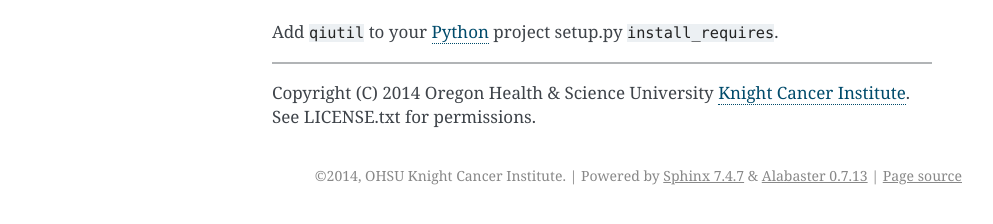
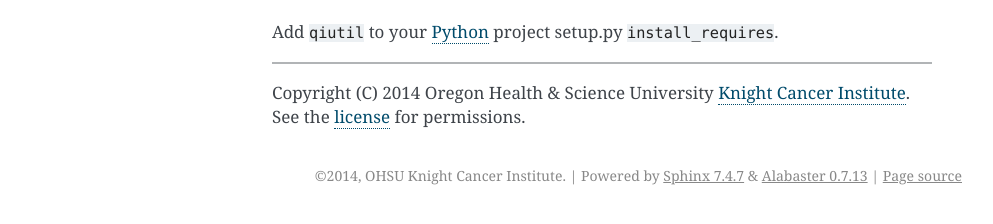
Before and after one commit to ohsu-qin/qiutil, a Sphinx documentation site: the page built from doc/index.rst, in a window 1280 px wide. Shown: the part 566-790 px from the top of the page, without its empty margins (148-1141 px from the left). Built offline with Sphinx 7.4.7, drawn with Linux system fonts in a browser that asks for light colours.

Commit message:
Reference the license.

```diff
--- a/doc/index.rst
+++ b/doc/index.rst
@@ -37,12 +37,14 @@
 .. container:: copyright
 
   Copyright (C) 2014 Oregon Health & Science University `Knight Cancer Institute`_.
-  See LICENSE.txt for permissions.
+  See the license_ for permissions.
 
 
 .. Targets:
 
 .. _Knight Cancer Institute: http://www.ohsu.edu/xd/health/services/cancer
+
+.. _license: https://github.com/ohsu-qin/qiutil/blob/master/LICENSE.txt
 
 .. _Python: http://www.python.org
 
```
